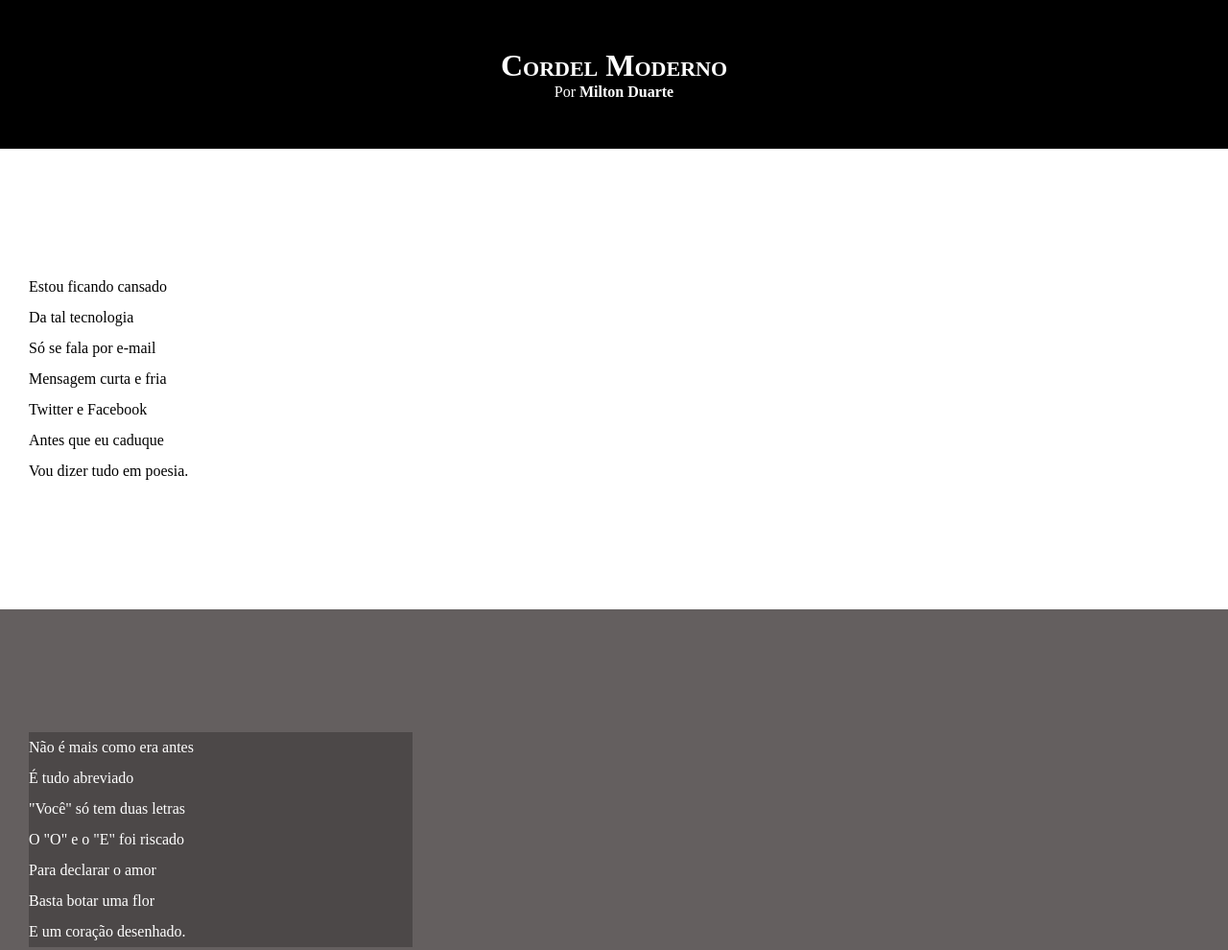
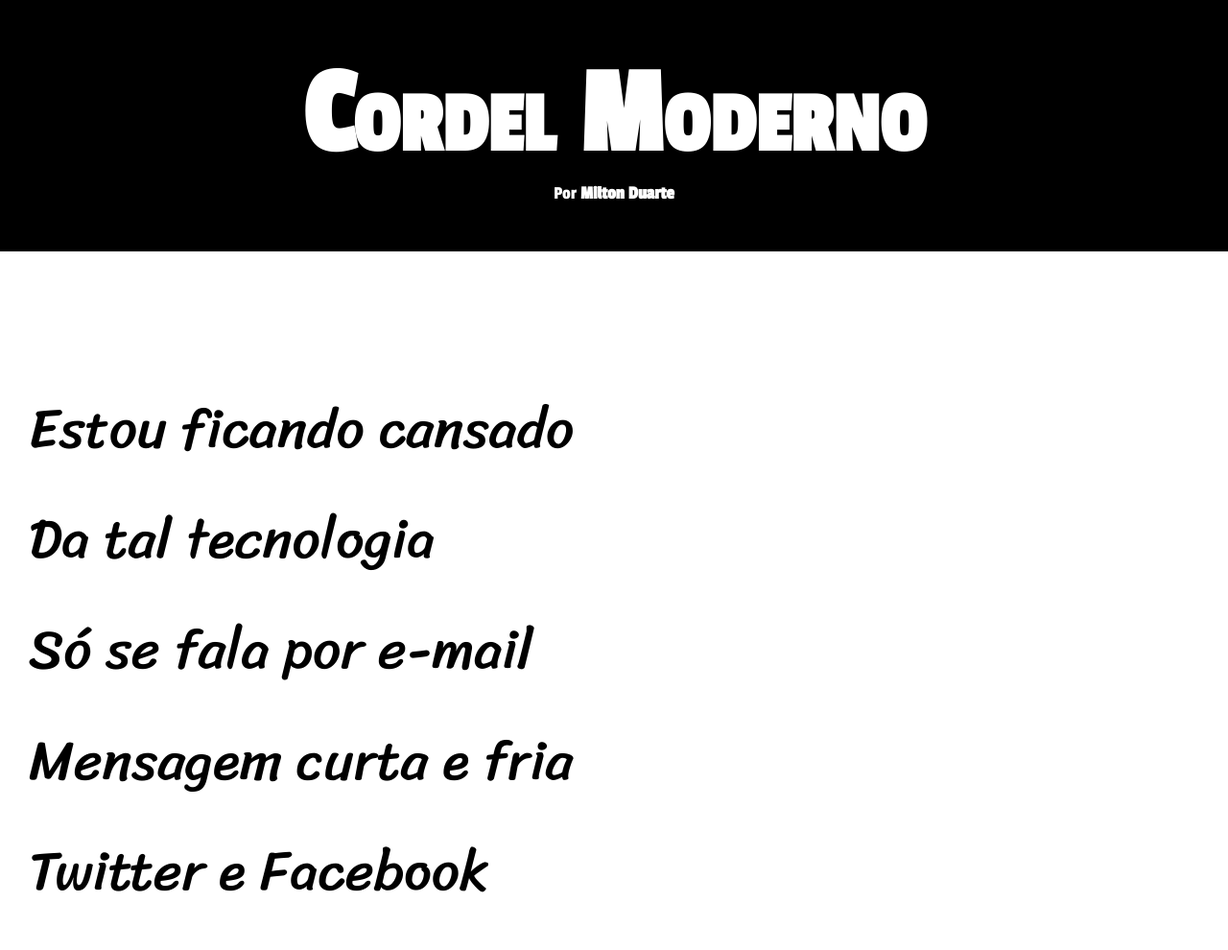
Before and after one commit to Willian-Dos-Reis/Projeto, a plain HTML site: page cordel-com-paralax/index.html in a window 1280 px wide. Shown: the top 990 px of the page at 96% size. Drawn offline with Linux system fonts and the light colour scheme.

Commit message:
Atualização de estilos 21

```diff
--- a/cordel-com-paralax/index.css
+++ b/cordel-com-paralax/index.css
@@ -1,4 +1,15 @@
 @charset "UTF-8";
+
+@import url('https://fonts.googleapis.com/css2?family=Passion+One&display=swap');
+@import url('https://fonts.googleapis.com/css2?family=Sriracha&display=swap');
+
+
+
+:root{
+    --fonte1: verdana, Geneva , tahoma,sans-serif;
+    --fonte2: 'Passion One', cursive;
+    --fonte3: 'Sriracha', cursive;
+}
 
 *{
     margin: 0px;
@@ -9,6 +20,8 @@
 html, body{
     background-color: darkgray;
     min-height: 100vh;
+    font-family: var(--fonte1);
+
 }
 
 
@@ -16,14 +29,18 @@ header{
     background-color: black;
     color: white;
     text-align: center;
+    font-family: var(--fonte2);
+
 }
 
 header > h1{
     padding-top: 50px;
     font-variant: small-caps;/*letras maiusculas 1 maior*/
+    font-size: 10vw; /*tamanho da letra adpta ao tamanho da tela*/
 }
 header > p {
     padding-bottom: 50px;
+    font-size: 1.2em;
 }
 
 a{
@@ -39,6 +56,8 @@ header a:hover , footer a:hover{
 section{
     padding: 10% 0% 10% 30px;
     line-height: 2em; /*espasamento entre as linhas*/
+    font-family: var(--fonte3);
+    font-size: 4.5vw;
 
 }
 
@@ -54,8 +73,9 @@ section.imagem{
 }
 
 section.imagem > p{
-    width: 400px;
+    display: inline-block;
     background-color: rgba(0, 0, 0, 0.24);
+    padding: 5px;
 }
 
 
```
